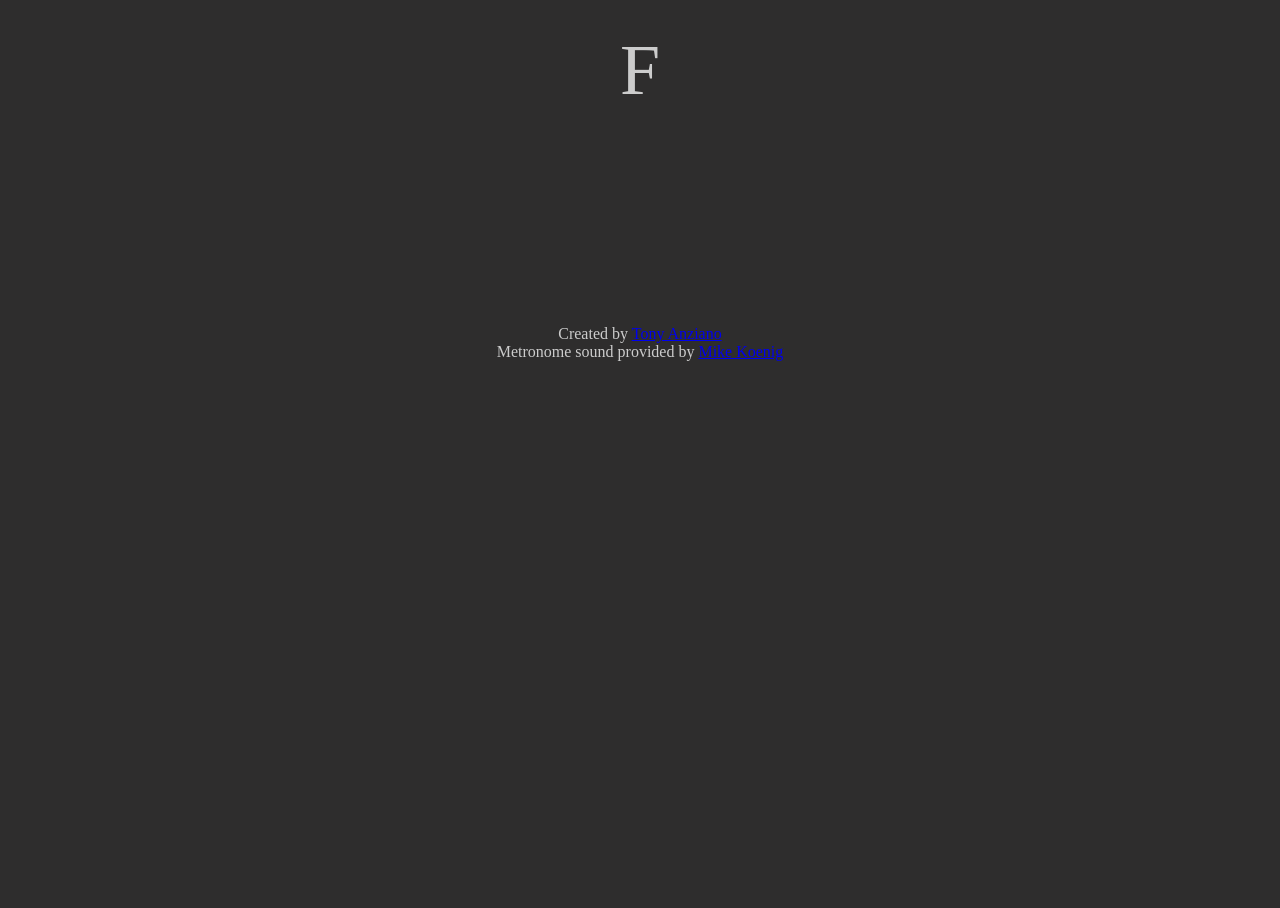
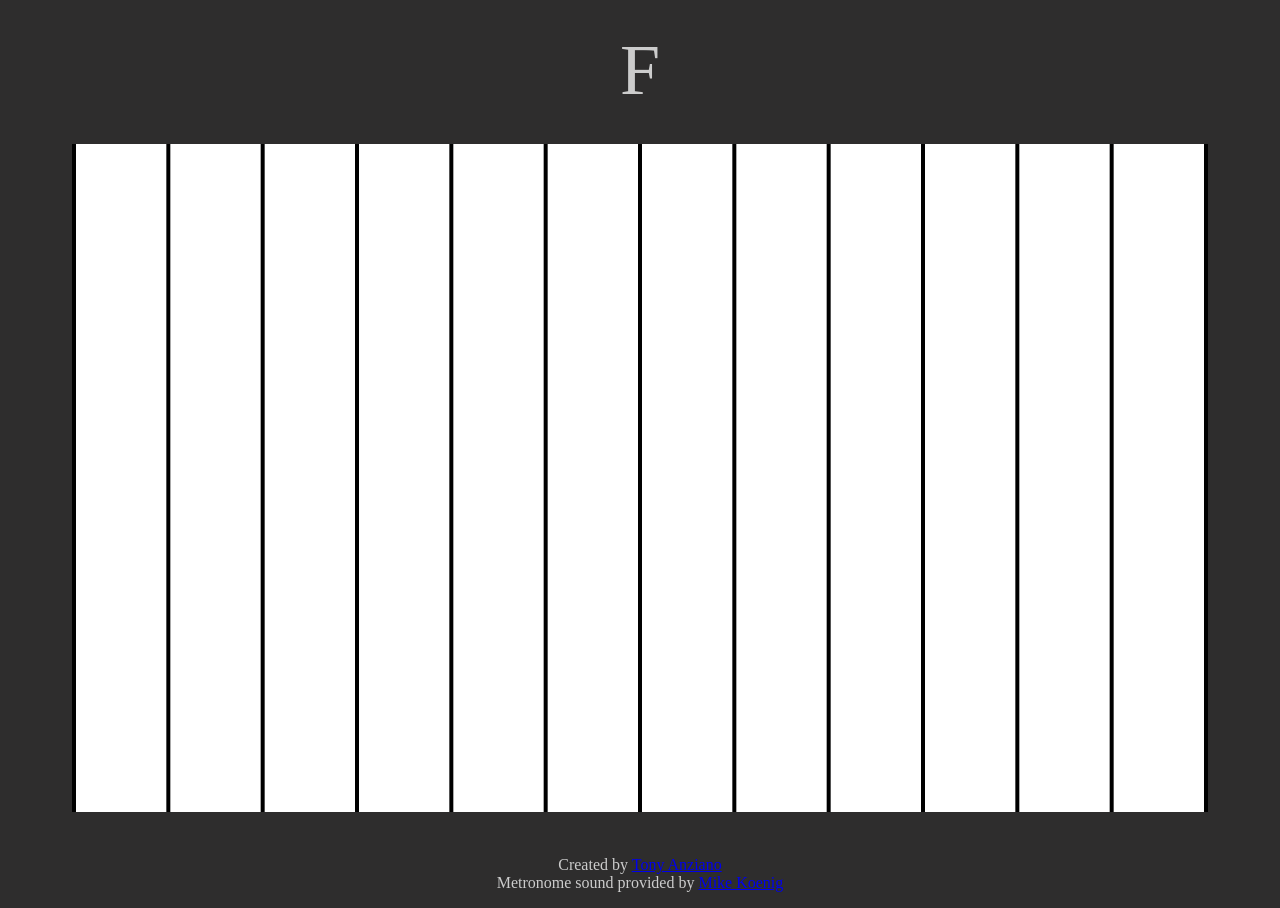
Before and after one commit to tonyanziano/learn-your-fretboard, a React app: page / in a window 1280 px wide. Shown: the part 423-1331 px from the top of the page. Before the commit the page ends 800 px from the top, so only its background shows below. Built offline with nearby package versions, Linux system fonts and the light colour scheme.

Commit message:
Started working on fretboard diagram

```diff
--- a/src/App.tsx
+++ b/src/App.tsx
@@ -3,13 +3,24 @@ import { CurrentNote } from './components/CurrentNote';
 import { Footer } from './components/Footer';
 import { FretboardDiagram } from './components/fretboardDiagram/FretboardDiagram';
 import { Settings } from './components/settings/Settings';
+/** @jsxFrag jsx **/
+import { css } from '@emotion/react';
+
+const diagramContainerStyle = css({
+  boxSizing: 'border-box',
+  width: '100%',
+  height: '100%',
+  padding: '24px 72px',
+});
 
 export const App: React.FC = () => {
   return (
     <>
       <Settings />
       <CurrentNote />
-      <FretboardDiagram />
+      <div css={diagramContainerStyle}>
+        <FretboardDiagram />
+      </div>
       <Footer />
     </>
   );
--- a/src/components/fretboardDiagram/FretboardDiagram.tsx
+++ b/src/components/fretboardDiagram/FretboardDiagram.tsx
@@ -1,4 +1,91 @@
-// Placeholder for the fretboard diagram component
-import React from 'react';
+import React, { useEffect, useRef, useState } from 'react';
+/** @jsxFrag jsx **/
+import { css } from '@emotion/react';
 
-export const FretboardDiagram: React.FC = () => null;
+const diagramContainerStyle = css({
+  width: '100%',
+  height: '100%',
+});
+
+const numberOfFrets = 12; // total number of frets to draw
+const numberOfFretBars = numberOfFrets + 1;
+const fretBarWidth = 4; // fret bar (separators between each fret) width in pixels
+
+type ContainerRect = {
+  width: number;
+  height: number;
+};
+
+export const FretboardDiagram: React.FC = () => {
+  const containerRef = useRef<HTMLDivElement>(null);
+  const canvasRef = useRef<HTMLCanvasElement>(null);
+  const [containerRect, setContainerRect] = useState<
+    ContainerRect | undefined
+  >();
+
+  useEffect(() => {
+    // setup a resize observer to watch the container of the diagram for resizing
+    if (containerRef.current) {
+      const observer = new ResizeObserver(entries => {
+        for (const entry of entries) {
+          const { width, height } = entry.contentRect;
+
+          // when the container gets resized, we want to redraw the diagram
+          console.log(width, height);
+          setContainerRect({ width, height });
+        }
+      });
+      observer.observe(containerRef.current);
+    }
+  }, []);
+
+  // whenever the container size changes, redraw the diagram
+  useEffect(() => {
+    if (containerRect && canvasRef.current) {
+      const { width: containerWidth, height: containerHeight } = containerRect;
+      console.log(
+        `Got new container rect: ${containerRect}. Redrawing diagram...`
+      );
+
+      // lets calculate the top,left points for each fret within the given container width (really just the left point since top will be the height of the container)
+      const fretBarPositions = [];
+      const totalFretBarWidth = numberOfFretBars * fretBarWidth; // total width that the fret bars will occupy in the container
+      const remainingWidth = containerWidth - totalFretBarWidth; // the space leftover that we can use to fill each fret
+      const fretWidth = remainingWidth / numberOfFrets; // width of each fret (where your fingers go to play a note)
+      for (let i = 0; i < numberOfFrets + 1; i++) {
+        if (i === 0) {
+          fretBarPositions.push(i);
+          continue;
+        }
+        const fretBarStartingPos = i * (fretWidth + fretBarWidth);
+        fretBarPositions.push(fretBarStartingPos);
+      }
+
+      console.log('Fret bar starting positions: ', fretBarPositions);
+
+      // draw the canvas
+      canvasRef.current.setAttribute('width', `${containerWidth}`);
+      canvasRef.current.setAttribute('height', `${containerHeight}`);
+
+      // fill the canvas
+      const ctx = canvasRef.current.getContext('2d');
+      if (ctx) {
+        // background
+        ctx.fillStyle = 'white';
+        ctx.fillRect(0, 0, containerWidth, containerHeight);
+
+        // frets
+        ctx.fillStyle = 'black';
+        for (const fretBarPos of fretBarPositions) {
+          ctx.fillRect(fretBarPos, 0, fretBarWidth, containerHeight);
+        }
+      }
+    }
+  }, [containerRect, canvasRef]);
+
+  return (
+    <div css={diagramContainerStyle} ref={containerRef}>
+      <canvas ref={canvasRef}></canvas>
+    </div>
+  );
+};
```
Also changed, not shown: 2 other files (tests, documents, lock files or other folders).
